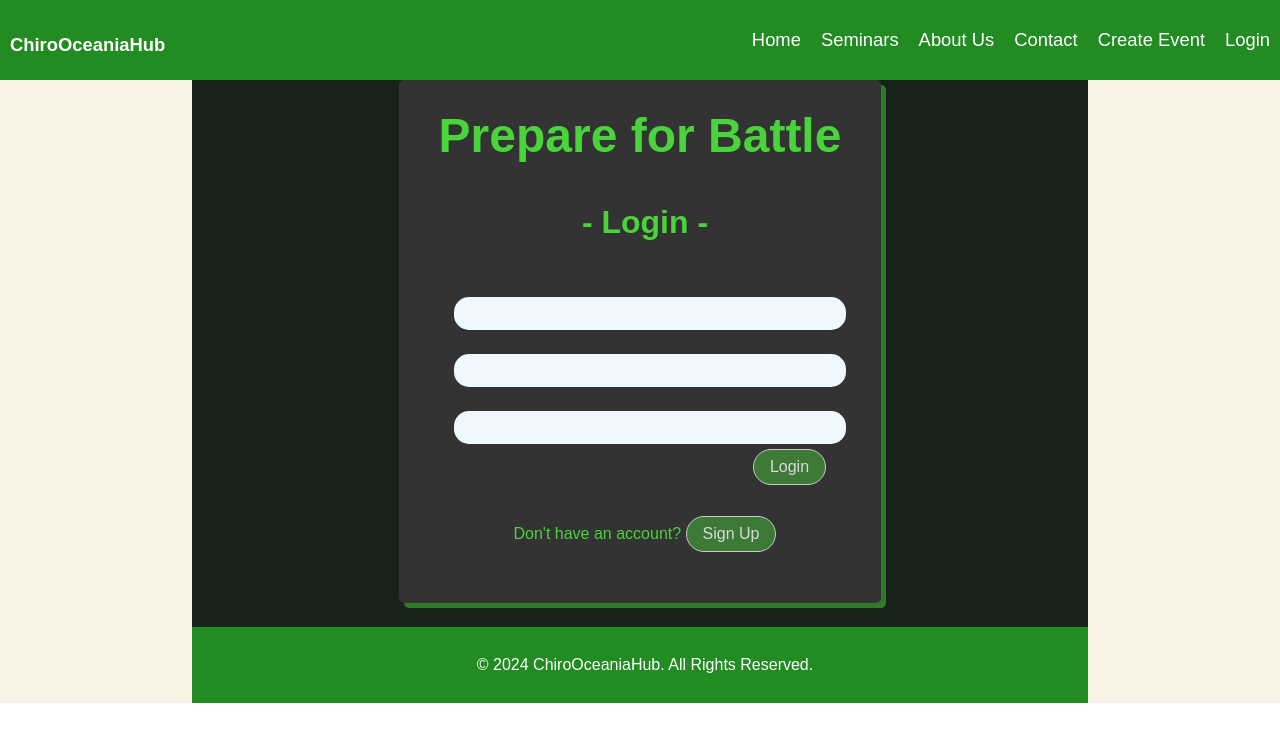
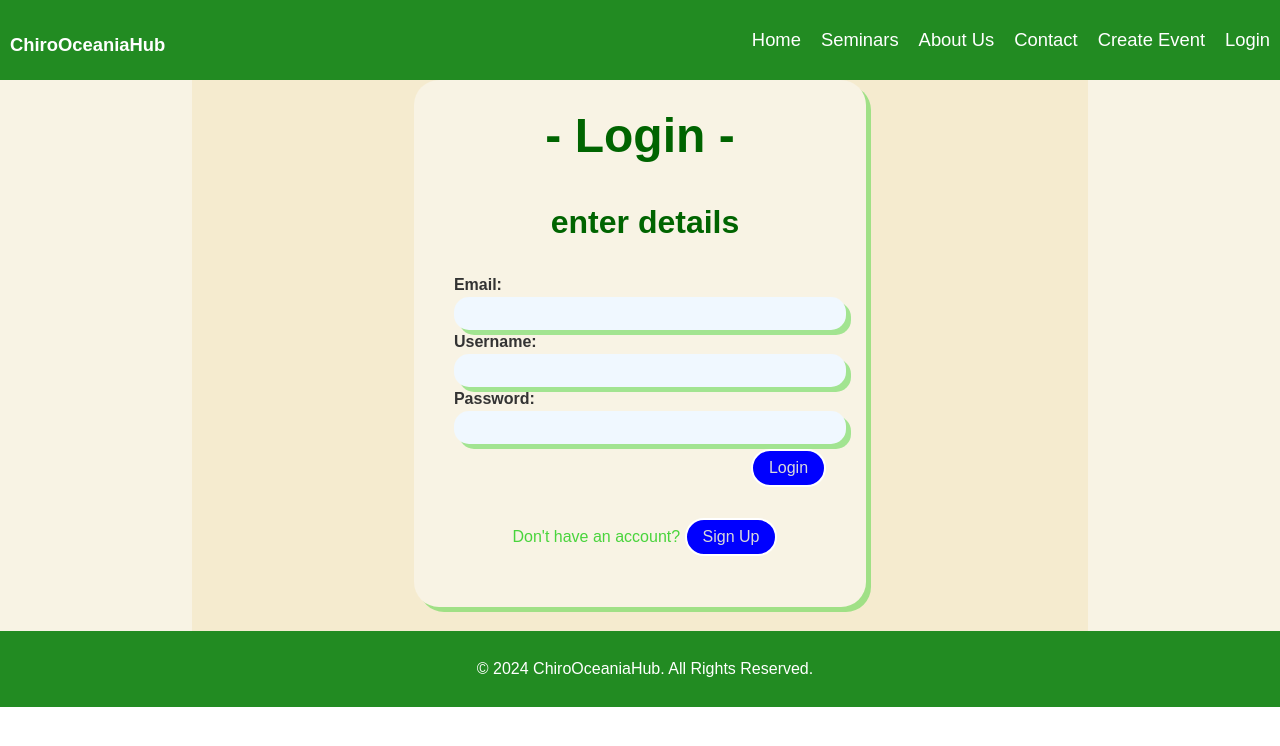
Before and after one commit to Leonardo-Manteit/ChiroSeminars, a React (Vite) app in the folder chiroHub/: page /ChiroSeminars/Login in a window 1280 px wide. Shown: the top 746 px of the page. Built offline with nearby package versions, Linux system fonts and the light colour scheme.

Commit message:
revised Login styling

```diff
--- a/chiroHub/src/App.css
+++ b/chiroHub/src/App.css
@@ -1,3 +1,8 @@
+:root {
+  background-color: #f8f3e4;
+  color: black;
+}
+
 body {
   font-family: Arial, sans-serif;
   margin: 0;
--- a/chiroHub/src/components/CreateEvent/CreateEvents.module.css
+++ b/chiroHub/src/components/CreateEvent/CreateEvents.module.css
@@ -65,7 +65,7 @@
     font-size: 1rem;
     cursor: pointer;
     transition: background-color 0.3s;
-    border: 2px solid white;;
+    border: 2px solid white;
   }
 
   button:hover {
--- a/chiroHub/src/components/Login/Login.jsx
+++ b/chiroHub/src/components/Login/Login.jsx
@@ -52,9 +52,9 @@ export default function Login(props) {
         <Nav />
         <div className={styles.loginContainer}>
             <section className={styles.login}>
-            <h1>Prepare for Battle</h1>
+                <h1>- Login -</h1>
                 {logging ? <>
-            <h2>- Login -</h2>
+                <h2>enter details</h2>
                 <div style={{color:"red", fontSize:'1.15rem', fontWeight:'700'}}>{message}</div>
                 <form action="" onSubmit={tryLogin}>
                     <label htmlFor="" > Email: </label>
@@ -88,8 +88,8 @@ export default function Login(props) {
             {/* <p>Just want to try? <DemoBtn setFormData={setFormData} formData={formData} props={props}/></p> */}
             </section>
             <br />
+        </div>
         <Footer />
-    </div>
     </>
     )
 }
--- a/chiroHub/src/components/Login/Login.module.css
+++ b/chiroHub/src/components/Login/Login.module.css
@@ -1,6 +1,6 @@
 .loginContainer {
     display: flex;
-    background-color: #18221a;
+    background-color: #f5ebcf;
     height: 100%;
     width: 70%;
     margin: 0 auto;
@@ -16,19 +16,20 @@
     margin: 0 auto;
     color: #49d43c;
     width: fit-content;
-    background-color: #333333;
-    border-radius: 5px;
+    background-color: #f8f3e4;
+    border-radius: 25px;
     box-shadow: 5px 5px #49d43c7e;
+    top: 20px;
 }
 
 .login h1 {
     margin: 0;
     font-size: 3rem;
-    color: #49d43c;
+    color: darkgreen;
 }
 .login h2 {
     font-size: 2rem;
-    color: #49d43c;
+    color: darkgreen;
 }
 .btn {
     margin-top: 5px;
@@ -38,17 +39,19 @@
 .btnCreate, .btn {
     border: 1px solid rgb(201, 201, 201);
     border-radius: 25px;
-    background-color: #49d43c71;
+    background-color: blue;
     color: #dadada;
     padding: 0.5rem 1rem;
     font-size: medium;
     margin-bottom: 15px;
+    border: 2px solid white;
 }
 
 .btn:hover, .btnCreate:hover {
-    background-color: #5e5e5e;
     color: #e2e2e2;
     transition: 0.1s;
+    background-color: blueviolet;
+    border: 2px solid grey;
 }
 
 .btn:active, .btnCreate:active {
@@ -59,4 +62,6 @@
 .inputs {
     padding: 5px 10px;
     border-radius: 15px;
+    color: black;
+    box-shadow: 5px 5px #49d43c7e;
 }
```
Lines whose indentation alone changed are shown as unchanged.
